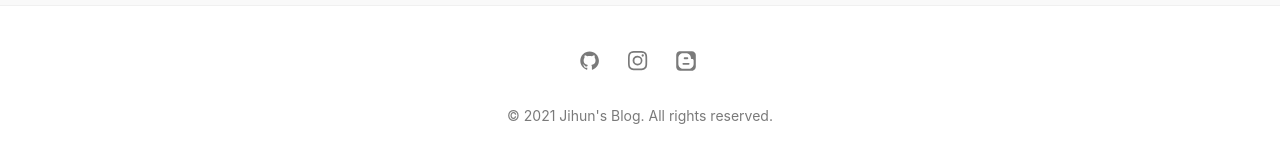
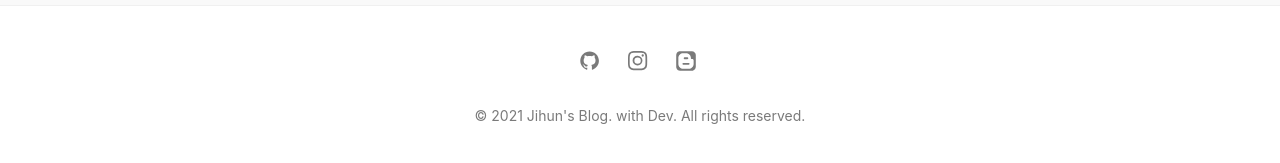
Before and after one commit to jihunparkme/jihunparkme.github.io, a Jekyll site: the page built from index.md, in a window 1280 px wide and 900 px high, scrolled down 3147 px. Shown: the part 729-892 px from the top of the window. Built offline with Jekyll 4.4.1, drawn with Linux system fonts in a browser that asks for light colours; some of the changed text lies outside the part shown.

Commit message:
add contents

```diff
--- a/_config.yml
+++ b/_config.yml
@@ -1,6 +1,5 @@
 # SITE CONFIGURATION
-title: Jihun's Blog # your site title
-subtitle : "with Development"
+title: Jihun's Blog. with Dev # your site title
 author: GitHub User # You :P
 description: > # Meta description of Homepage
   With AI
```
